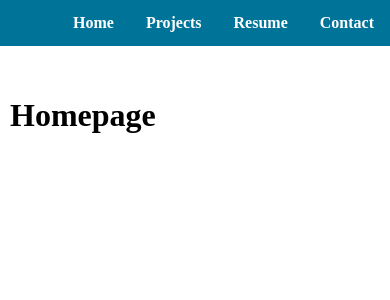
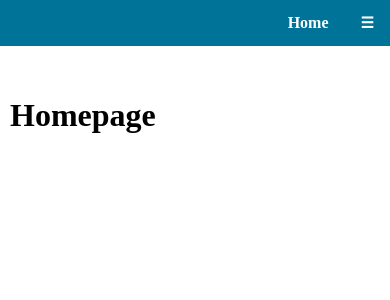
Before and after one commit to SteinW1/Portfolio-Website, a Django app: page / in a window 390 px wide. Shown: the top 300 px of the page. Run offline with Django 3.2, Linux system fonts and the light colour scheme; some libraries are stand-ins or nearby versions.

Commit message:
added responsive css to top navigation bar

```diff
--- a/portfoliowebsite/portfolio/static/portfolio/main.css
+++ b/portfoliowebsite/portfolio/static/portfolio/main.css
@@ -43,6 +43,7 @@ button.hover {
     background-color: var(--primaryColor);
     top: 0;
     width: 100%;
+    text-align: right;
 }
 
 .nav-bar a {
@@ -50,7 +51,7 @@ button.hover {
     color: var(--white);
     text-align: center;
     padding: 14px 16px;
-    float: right;
+    display: inline-block
 }
 
 .nav-bar a:hover{
@@ -63,6 +64,32 @@ button.hover {
 .nav-bar a.active {
     background-color: var(--white);
     color: var(--primaryColor);
+}
+
+.topnav .icon {
+  display: none;
+}
+
+@media screen and (max-width: 600px) {
+  .nav-bar a:not(:first-child) {display: none;}
+  .nav-bar a.icon {
+    float: right;
+    display: block;
+  }
+}
+
+@media screen and (max-width: 600px) {
+  .nav-bar.responsive {position: relative;}
+  .nav-bar.responsive a.icon {
+    position: absolute;
+    right: 0;
+    top: 0;
+  }
+  .nav-bar.responsive a {
+    float: none;
+    display: block;
+    text-align: left;
+  }
 }
 
 .content-column-container {
--- a/portfoliowebsite/portfolio/templates/portfolio/base.html
+++ b/portfoliowebsite/portfolio/templates/portfolio/base.html
@@ -16,10 +16,11 @@
     </head>
     <body>
         <ul class="nav-bar" id="navbar">
+            <a class="{% if request.get_full_path == '/home/' %}active{% endif %}" href="{% url 'portfolio-home' %}">Home</a>
+            <a class="{% if request.get_full_path == '/projects/' %}active{% endif %}" href="{% url 'portfolio-projects' %}">Projects</a>
+            <a class="{% if request.get_full_path == '/resume/' %}active{% endif %}" href="{% url 'portfolio-resume' %}">Resume</a>
             <a class="{% if request.get_full_path == '/contact/' %}active{% endif %}" href="{% url 'contact-form' %}">Contact</a>
-            <a class="{% if request.get_full_path == '/resume/' %}active{% endif %}" href="{% url 'portfolio-resume' %}">Resume</a>
-            <a class="{% if request.get_full_path == '/projects/' %}active{% endif %}" href="{% url 'portfolio-projects' %}">Projects</a>
-            <a class="{% if request.get_full_path == '/home/' %}active{% endif %}" href="{% url 'portfolio-home' %}">Home</a>
+            <a href="javascript:void(0);" style="font-size:15px;" class="icon" onclick="responsiveNavbar()">&#9776;</a>
         </ul>
         <header></header>
         <main>
@@ -37,4 +38,13 @@
         </div>
     </footer>
     <script>
+        function responsiveNavbar() {
+            var x = document.getElementById("navbar");
+            if (x.className === "nav-bar") {
+                x.className += " responsive";
+            } else {
+                x.className = "nav-bar";
+            }
+        }
+    </script>
 </html>
```
